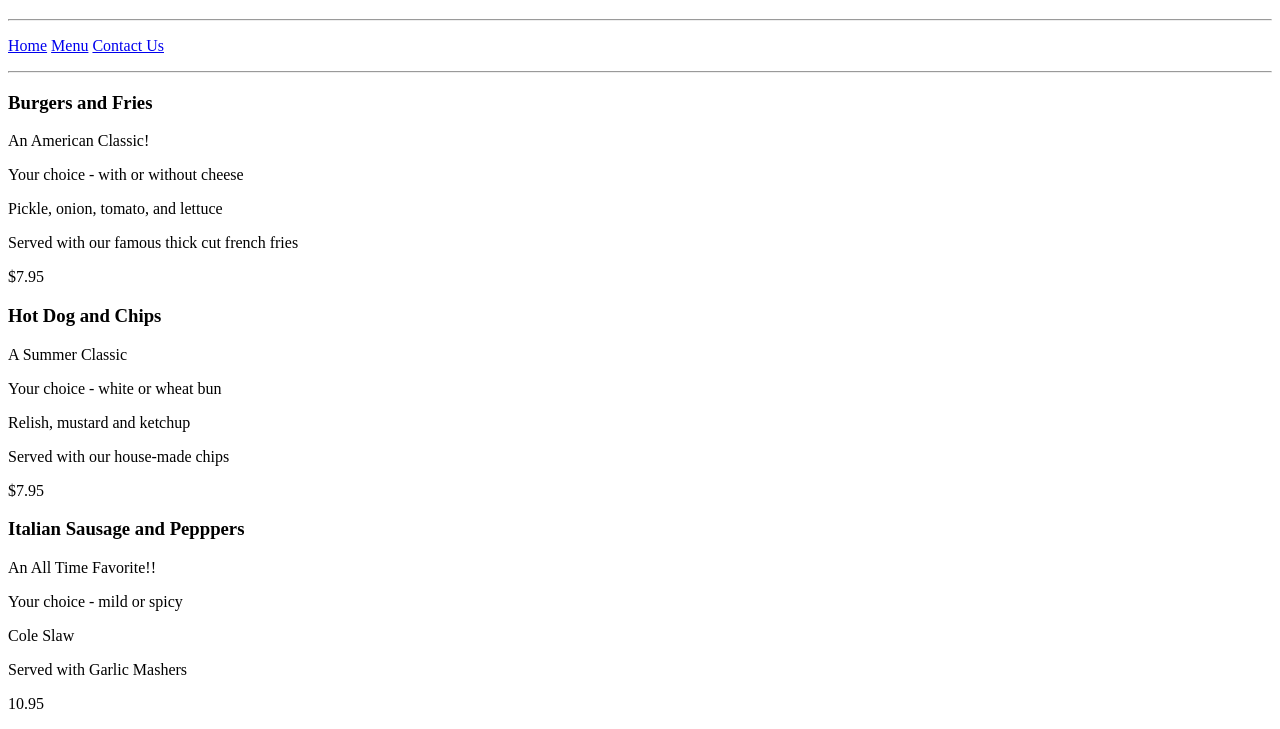
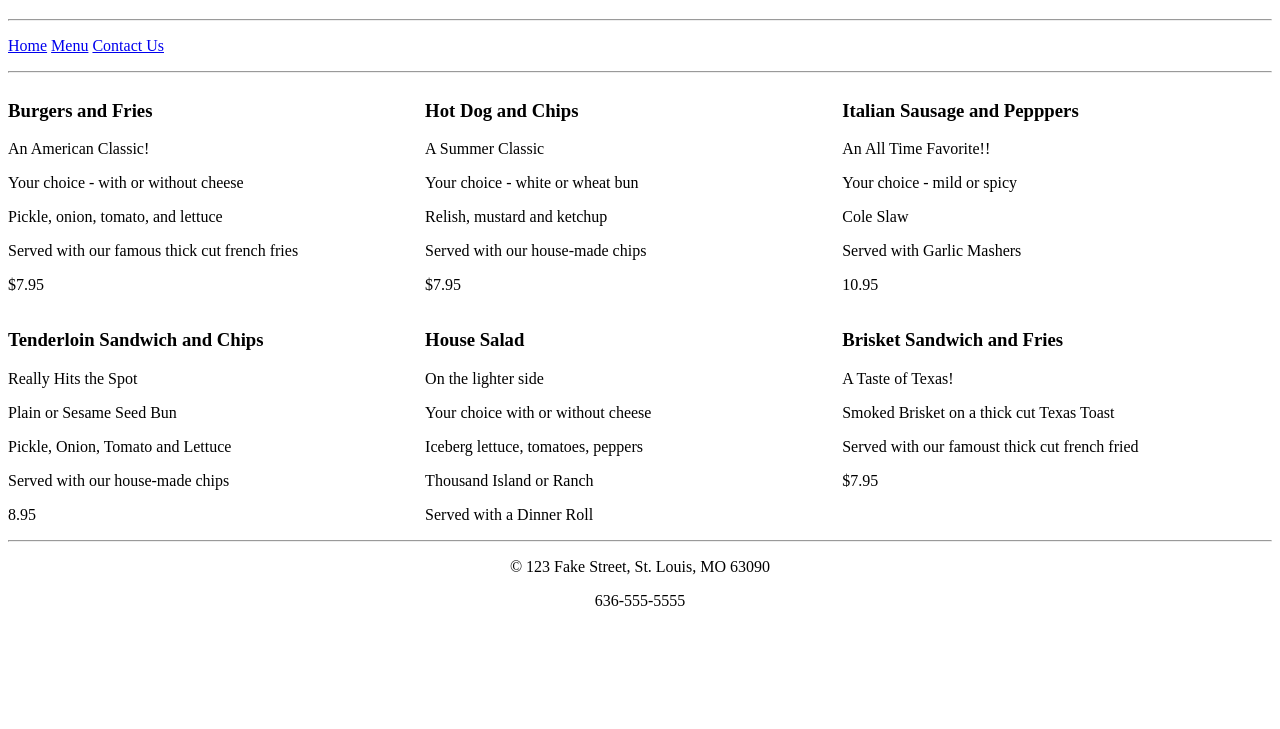
Before and after one commit to joshnothum/rest_site, a plain HTML site: page rest_site_01/menu.html in a window 1280 px wide. Shown: the part 61-790 px from the top of the page. Drawn offline with Linux system fonts and the light colour scheme.

Commit message:
added footer to css

```diff
--- a/rest_site_01/menu.html
+++ b/rest_site_01/menu.html
@@ -5,6 +5,13 @@
     <meta charset="UTF-8">
     <meta name="viewport" content="width=device-width, initial-scale=1.0">
     <meta http-equiv="X-UA-Compatible" content="ie=edge">
+    <link rel="stylesheet" type="text/css" media="screen" href="restaurantStyles.css" />
+    <style>
+        .menuItem {
+            float: left;
+            width: 33%;
+        }
+    </style>
     <title>Menu Page</title>
 </head>
 
@@ -21,9 +28,9 @@
         </p>
         <hr />
     </div>
-    <div>
-        <div class = "row">
-            <div>
+    <div id="container" width="100%">
+        <div class="row">
+            <div class="menuItem">
                 <h3>Burgers and Fries</h3>
                 <p>An American Classic!</p>
                 <p>Your choice - with or without cheese</p>
@@ -32,15 +39,15 @@
                 <p>$7.95</p>
             </div>
 
-            <div>
+            <div class="menuItem">
                 <h3>Hot Dog and Chips</h3>
                 <p>A Summer Classic</p>
-                <p>Your choice -  white or wheat bun</p>
+                <p>Your choice - white or wheat bun</p>
                 <p>Relish, mustard and ketchup</p>
                 <p>Served with our house-made chips</p>
                 <p>$7.95</p>
             </div>
-            <div>
+            <div class="menuItem">
                 <h3>Italian Sausage and Pepppers</h3>
                 <p>An All Time Favorite!!</p>
                 <p>Your choice - mild or spicy</p>
@@ -49,8 +56,8 @@
                 <p>10.95</p>
             </div>
         </div>
-        <div class="row">
-            <div>
+        <div id="row2">
+            <div class="menuItem">
                 <h3>Tenderloin Sandwich and Chips</h3>
                 <p>Really Hits the Spot</p>
                 <p>Plain or Sesame Seed Bun</p>
@@ -58,7 +65,7 @@
                 <p>Served with our house-made chips</p>
                 <p>8.95</p>
             </div>
-            <div>
+            <div class="menuItem">
                 <h3>House Salad</h3>
                 <p>On the lighter side</p>
                 <p>Your choice with or without cheese</p>
@@ -66,7 +73,7 @@
                 <p>Thousand Island or Ranch</p>
                 <p>Served with a Dinner Roll</p>
             </div>
-            <div>
+            <div class="menuItem">
                 <h3>Brisket Sandwich and Fries</h3>
                 <p>A Taste of Texas!</p>
                 <p>Smoked Brisket on a thick cut Texas Toast</p>
@@ -75,10 +82,11 @@
             </div>
         </div>
     </div>
+
     <footer>
-        <p>&copy; 123 Fake Street, St. Louis, MO 63090</p>
-        <p>636-555-5555</p>
-    </footer>
+            <hr \>
+            <p>&copy; 123 Fake Street, St. Louis, MO 63090</p>
+            <p>636-555-5555</p>
+        </footer>
 </body>
-
 </html>
--- /dev/null
+++ b/rest_site_01/restaurantStyles.css
@@ -0,0 +1,11 @@
+body{
+    height: 100%;
+}
+footer {
+    text-align: center;
+    clear: both;
+    position: relative;
+    z-index: 10;
+    height: 3em;
+    margin-top: -3em;
+}
```
Also changed, not shown: rest_site_01/contactUs.html (+41 -26 lines), rest_site_01/index.html (+8 -4 lines).
